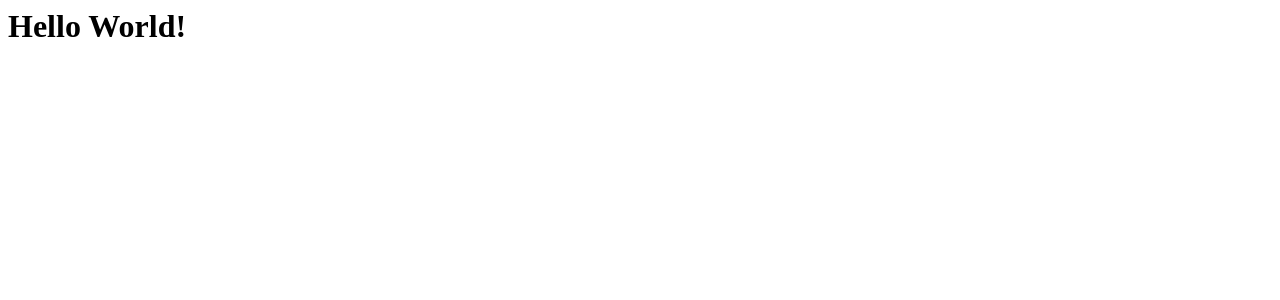
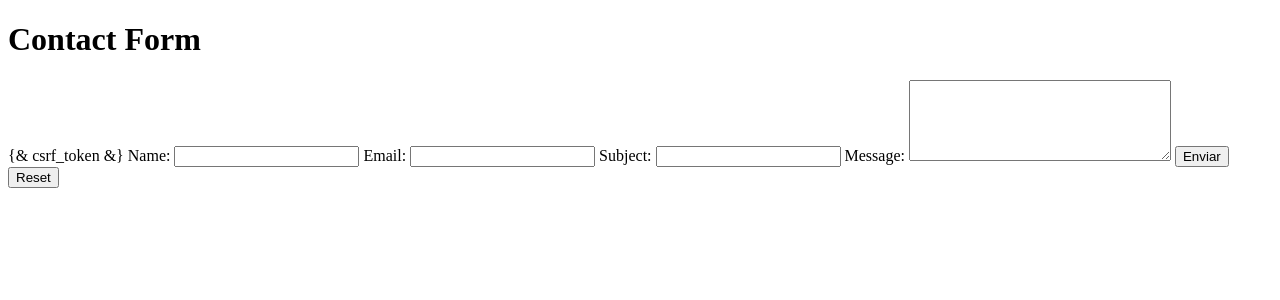
Before and after one commit to lautajam/django-contact-form, a Django app: page / in a window 1280 px wide. Shown: the top 300 px of the page. Run offline with Django 4.2, Linux system fonts and the light colour scheme.

Commit message:
Now there is the form (HTML only) and the template

```diff
--- a/contact_form/templates/contact_form.html
+++ b/contact_form/templates/contact_form.html
@@ -1 +1,24 @@
-<h1>Hello World!</h1>
+<!DOCTYPE html>
+<html lang="en">
+<head>
+    <meta charset="UTF-8">
+    <meta name="viewport" content="width=device-width, initial-scale=1.0">
+    <title>Contact Form Test</title>
+</head>
+<body>
+    <h1>Contact Form</h1>
+    <form action="POST" action="{% url 'email_template' %}">
+        {& csrf_token &}
+        <label for="name">Name:</label>
+        <input type="text" name="name" id="name" required>
+        <label for="email">Email:</label>
+        <input type="email" name="email" id="email" required>
+        <label for="subject">Subject:</label>
+        <input type="text" name="subject" id="subject" required>
+        <label for="message">Message:</label>
+        <textarea type="textarea" name="message" id="message" cols="30" rows="5" required></textarea>
+        <input type="submit" value="Enviar">
+        <input type="reset">
+    </form>
+</body>
+</html>
--- a/contact_form/views.py
+++ b/contact_form/views.py
@@ -1,5 +1,10 @@
 from django.shortcuts import render
+from django.core.mail import EmailMessage
+from django.template.loader import render_to_string
 
 # Create your views here.
 def contact_form(request):
     return render(request, 'contact_form.html')
+
+def contact(request):
+    pass
--- a/django_contact_form/urls.py
+++ b/django_contact_form/urls.py
@@ -21,4 +21,5 @@ from contact_form import views
 urlpatterns = [
     path('admin/', admin.site.urls),
     path('', views.contact_form, name='contact_form'),
+    path('email_template/', views.contact, name='email_template')
 ]
```
Also changed, not shown: contact_form/templates/email_template.html (added, +11 -0 lines), db.sqlite3.
